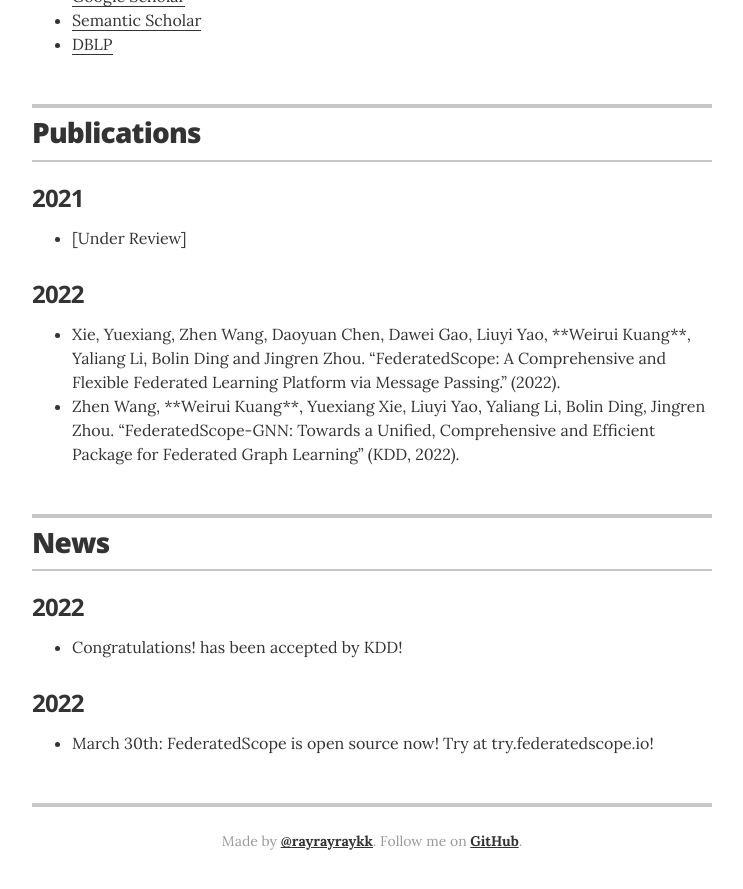
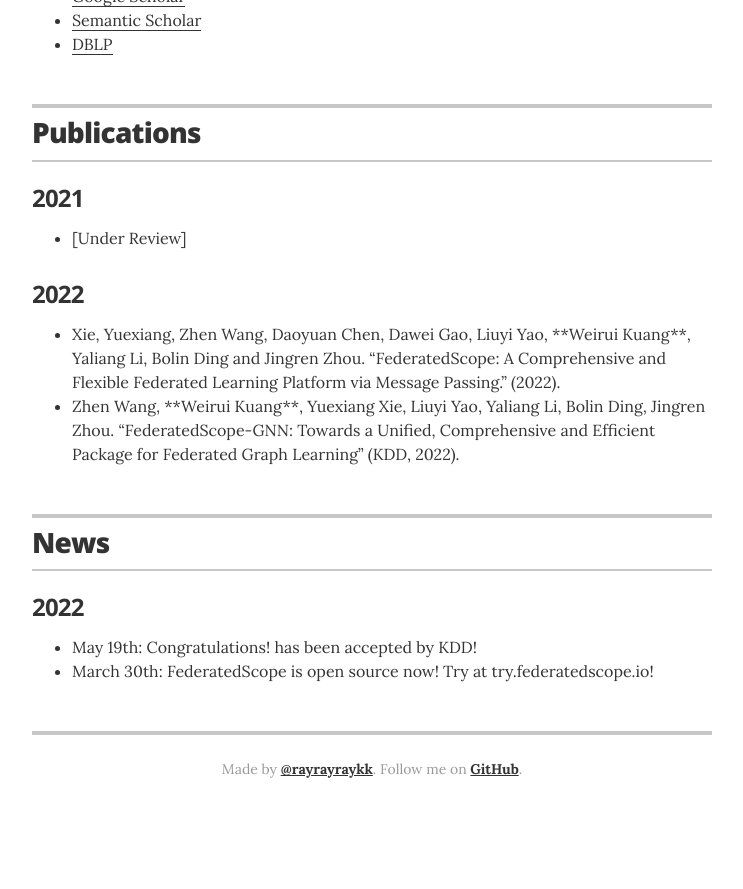
Before and after one commit to rayrayraykk/weiruikuang, a Jekyll site: the page built from index.html, in a window 1280 px wide and 900 px high, scrolled down 1219 px. Shown: the top 889 px of the window, without its empty margins (268-1011 px from the left). Built offline with Jekyll 4.4.1, drawn with Linux system fonts in a browser that asks for light colours; after the commit the page ends 2047 px from its top, so only the background shows below that.

Commit message:
Update news.yml

```diff
--- a/_data/news.yml
+++ b/_data/news.yml
@@ -1,7 +1,4 @@
 - year: 2022
   contents:
-    - content: "Congratulations! <FederatedScope-GNN: Towards a Unified, Comprehensive and Efficient Package for Federated Graph Learning> has been accepted by KDD!"
-
-- year: 2022
-  contents:
+    - content: "May 19th: Congratulations! <FederatedScope-GNN: Towards a Unified, Comprehensive and Efficient Package for Federated Graph Learning> has been accepted by KDD!"
     - content: "March 30th: FederatedScope is open source now! Try at try.federatedscope.io!"
```
